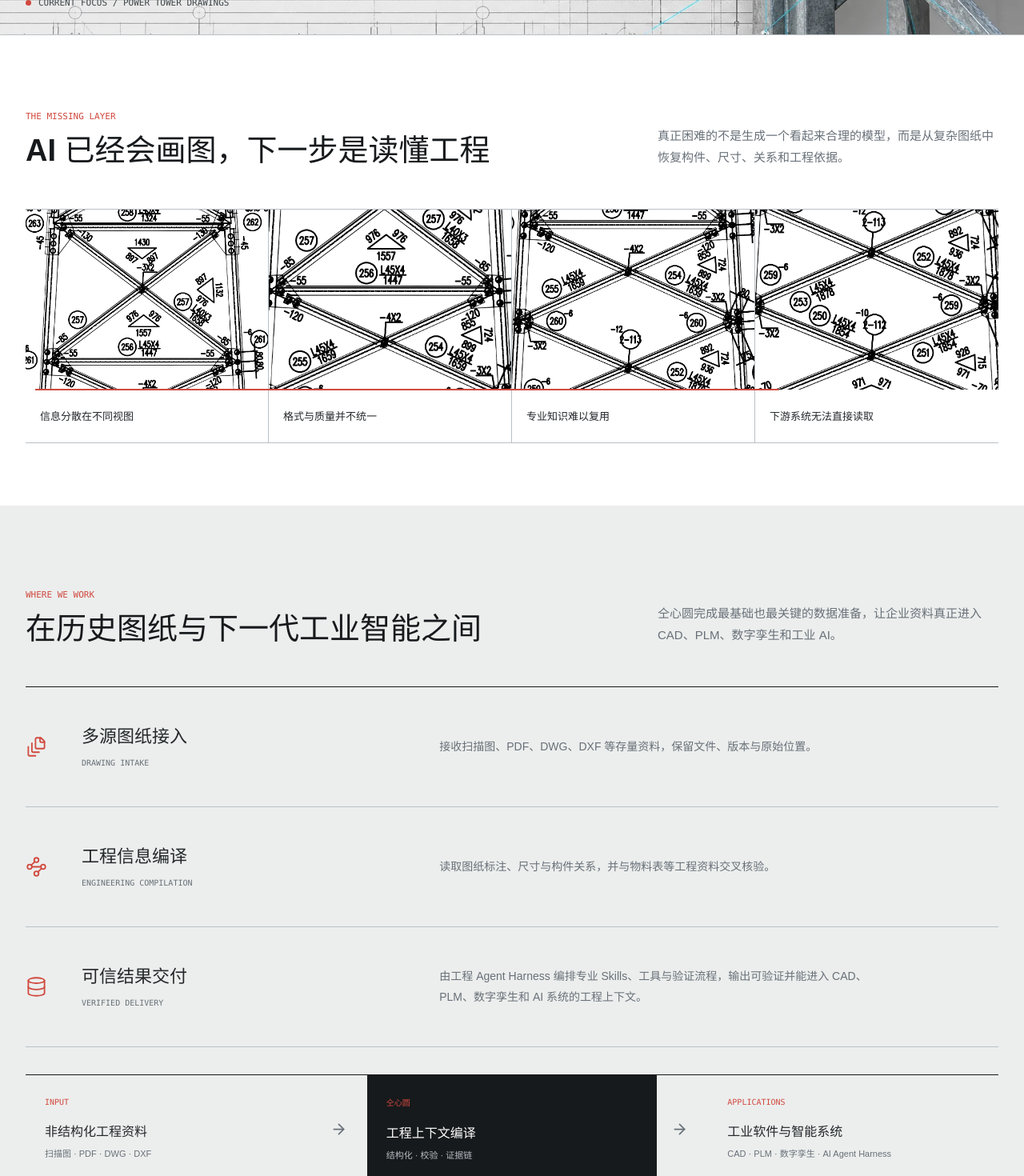
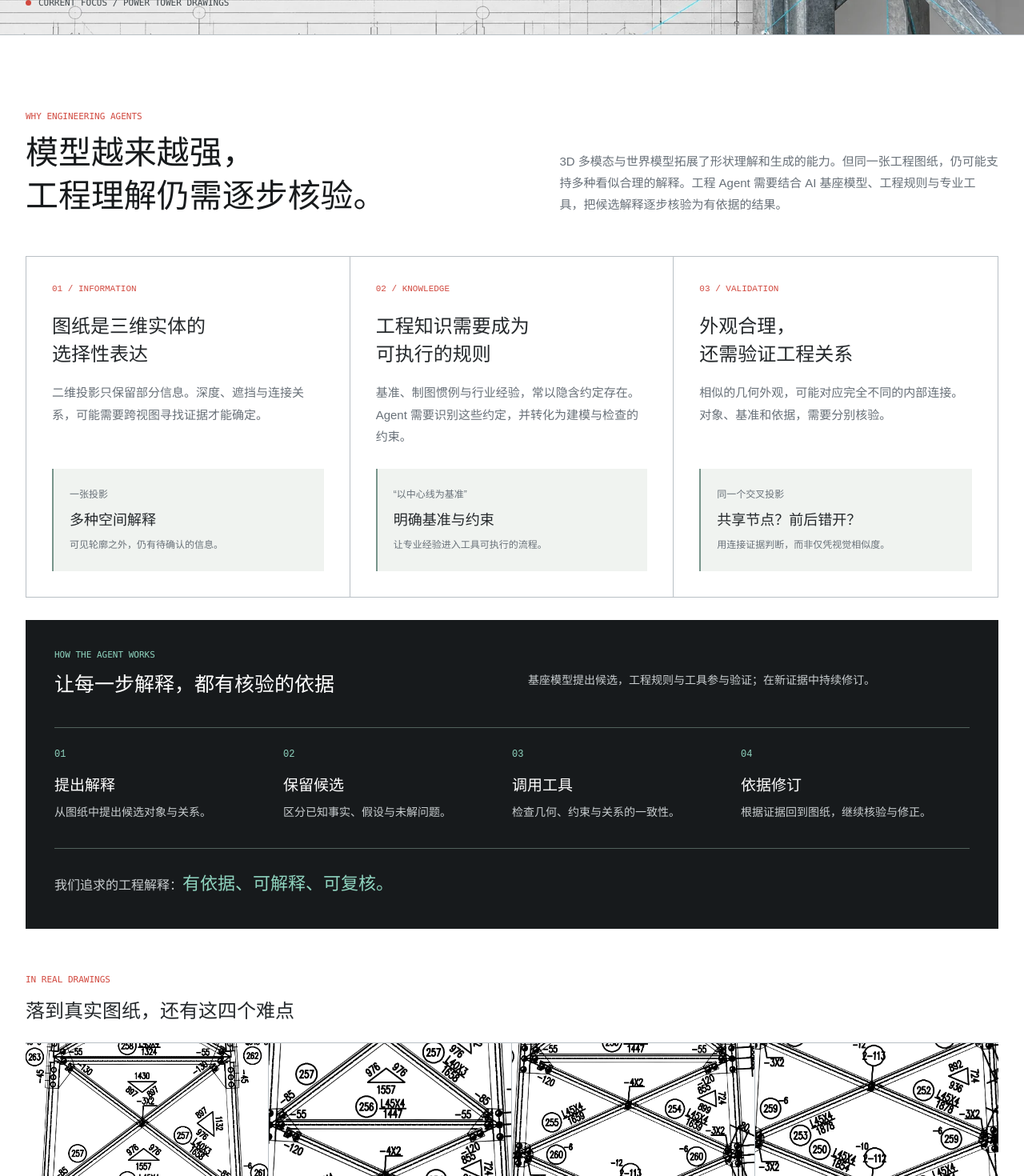
Before and after one commit to ConcentricCirclesMRTT/ConcentricCirclesMRTT.github.io, a React (Vite) app: page / in a window 1280 px wide. Shown: the part 700-2170 px from the top of the page at 80% size. Built offline with nearby package versions, Linux system fonts and the light colour scheme.

Commit message:
Redesign homepage engineering verification section and solution links

```diff
--- a/src/App.tsx
+++ b/src/App.tsx
@@ -201,10 +201,41 @@ function HomePage({ navigate }: { navigate: (page: PageId) => void }) {
       </section>
 
       <section className="problem-section section-light" aria-labelledby="problem-title">
-        <div className="page-grid problem-heading">
-          <div><p className="section-index">THE MISSING LAYER</p><h2 id="problem-title">AI 已经会画图，下一步是读懂工程</h2></div>
-          <p>真正困难的不是生成一个看起来合理的模型，而是从复杂图纸中恢复构件、尺寸、关系和工程依据。</p>
+        <div className="page-grid problem-heading engineering-heading">
+          <div><p className="section-index">WHY ENGINEERING AGENTS</p><h2 id="problem-title">模型越来越强，<br />工程理解仍需逐步核验。</h2></div>
+          <p>3D 多模态与世界模型拓展了形状理解和生成的能力。但同一张工程图纸，仍可能支持多种看似合理的解释。工程 Agent 需要结合 AI 基座模型、工程规则与专业工具，把候选解释逐步核验为有依据的结果。</p>
         </div>
+        <div className="page-grid engineering-reasons">
+          <article>
+            <span className="reason-number">01 / INFORMATION</span>
+            <h3>图纸是三维实体的<br />选择性表达</h3>
+            <p>二维投影只保留部分信息。深度、遮挡与连接关系，可能需要跨视图寻找证据才能确定。</p>
+            <div className="reason-example"><span>一张投影</span><strong>多种空间解释</strong><small>可见轮廓之外，仍有待确认的信息。</small></div>
+          </article>
+          <article>
+            <span className="reason-number">02 / KNOWLEDGE</span>
+            <h3>工程知识需要成为<br />可执行的规则</h3>
+            <p>基准、制图惯例与行业经验，常以隐含约定存在。Agent 需要识别这些约定，并转化为建模与检查的约束。</p>
+            <div className="reason-example"><span>“以中心线为基准”</span><strong>明确基准与约束</strong><small>让专业经验进入工具可执行的流程。</small></div>
+          </article>
+          <article>
+            <span className="reason-number">03 / VALIDATION</span>
+            <h3>外观合理，<br />还需验证工程关系</h3>
+            <p>相似的几何外观，可能对应完全不同的内部连接。对象、基准和依据，需要分别核验。</p>
+            <div className="reason-example"><span>同一个交叉投影</span><strong>共享节点？前后错开？</strong><small>用连接证据判断，而非仅凭视觉相似度。</small></div>
+          </article>
+        </div>
+        <div className="page-grid engineering-method">
+          <div className="method-heading"><p className="section-index">HOW THE AGENT WORKS</p><h3>让每一步解释，都有核验的依据</h3><p>基座模型提出候选，工程规则与工具参与验证；在新证据中持续修订。</p></div>
+          <ol className="verification-steps">
+            <li><span>01</span><div><h4>提出解释</h4><p>从图纸中提出候选对象与关系。</p></div></li>
+            <li><span>02</span><div><h4>保留候选</h4><p>区分已知事实、假设与未解问题。</p></div></li>
+            <li><span>03</span><div><h4>调用工具</h4><p>检查几何、约束与关系的一致性。</p></div></li>
+            <li><span>04</span><div><h4>依据修订</h4><p>根据证据回到图纸，继续核验与修正。</p></div></li>
+          </ol>
+          <p className="engineering-outcome">我们追求的工程解释：<strong>有依据、可解释、可复核。</strong></p>
+        </div>
+        <div className="page-grid evidence-intro"><p className="section-index">IN REAL DRAWINGS</p><h3>落到真实图纸，还有这四个难点</h3></div>
         <div className="page-grid evidence-strip">
           {evidenceItems.map((item) => (
             <article className="evidence-item" key={item.title}>
@@ -243,9 +274,9 @@ function HomePage({ navigate }: { navigate: (page: PageId) => void }) {
             <h2 id="neube-title">从角钢塔开始，重构工程 AI 的方法。</h2>
             <p>NeuBE-Structural-Rebuild 是一套 fully open-source、可 Fork 的 AI Agent Skill 基座。它把图纸、观察、假设、语义、约束和复核组织成可追溯的结构重构流程。</p>
             <p>角钢输电塔是第一个高难度压力测试：结果不仅要有三维形状，还要保留证据、身份和验证状态。</p>
-            <a className="text-button" href="/neube-sr-showcase/index.html">查看 NeuBE SR 展示 <ArrowRight size={17} /></a>
+            <a className="text-button" href="/neube-sr-showcase/index.html">跨领域工程数据参数化重建解决方案 <ArrowRight size={17} /></a>
           </div>
-          <a className="neube-image" href="/neube-sr-showcase/index.html" aria-label="打开 NeuBE SR 展示">
+          <a className="neube-image" href="/neube-sr-showcase/index.html" aria-label="打开跨领域工程数据参数化重建解决方案">
             <img src="/images/neube-sr-complete-tower.png" alt="NeuBE SR 重构的完整彩色角钢塔" />
             <span>打开展示 →</span>
           </a>
@@ -539,7 +570,7 @@ function App() {
         <nav className={`main-nav ${mobileOpen ? "is-open" : ""}`} aria-label="主导航">
           <button className={page === "product" ? "current" : ""} aria-current={page === "product" ? "page" : undefined} onClick={() => navigate("product")}>图纸建模 AI 产品</button>
           <button className={page === "research" ? "current" : ""} aria-current={page === "research" ? "page" : undefined} onClick={() => navigate("research")}>研究方向</button>
-          <a className="showcase-link" href="/neube-sr-showcase/index.html">NeuBE SR 展示</a>
+          <a className="showcase-link" href="/neube-sr-showcase/index.html">跨领域工程数据参数化重建解决方案</a>
           <button className={page === "about" ? "current" : ""} aria-current={page === "about" ? "page" : undefined} onClick={() => navigate("about")}>关于我们</button>
           <button className={page === "careers" ? "current" : ""} aria-current={page === "careers" ? "page" : undefined} onClick={() => navigate("careers")}>加入我们</button>
         </nav>
@@ -551,7 +582,7 @@ function App() {
       {page === "research" && <ResearchPage />}
       {page === "about" && <AboutPage />}
       {page === "careers" && <CareersPage openJob={openJob} setOpenJob={setOpenJob} />}
-      <footer className="site-footer"><div className="page-grid footer-grid"><div><strong className="footer-wordmark">MRTT</strong><p>工业数据 AI 公司 · 产品：仝心圆</p></div><div className="footer-links"><button onClick={() => navigate("home")}>首页</button><button onClick={() => navigate("product")}>图纸建模 AI 产品</button><button onClick={() => navigate("research")}>研究方向</button><a href="/neube-sr-showcase/index.html">NeuBE SR 展示</a><button onClick={() => navigate("about")}>关于我们</button><button onClick={() => navigate("careers")}>加入我们</button></div><div className="footer-meta"><span>CHINA / 2026</span><span>Copyright © 2026 浙江每日互动研究院有限公司</span></div></div></footer>
+      <footer className="site-footer"><div className="page-grid footer-grid"><div><strong className="footer-wordmark">MRTT</strong><p>工业数据 AI 公司 · 产品：仝心圆</p></div><div className="footer-links"><button onClick={() => navigate("home")}>首页</button><button onClick={() => navigate("product")}>图纸建模 AI 产品</button><button onClick={() => navigate("research")}>研究方向</button><a href="/neube-sr-showcase/index.html">跨领域工程数据参数化重建解决方案</a><button onClick={() => navigate("about")}>关于我们</button><button onClick={() => navigate("careers")}>加入我们</button></div><div className="footer-meta"><span>CHINA / 2026</span><span>Copyright © 2026 浙江每日互动研究院有限公司</span></div></div></footer>
     </div>
   );
 }
--- a/src/styles.css
+++ b/src/styles.css
@@ -2651,3 +2651,53 @@ span {
   overflow-wrap: anywhere;
 }
 .application-email:hover { color: var(--red); }
+
+/* Engineering reasoning: native editorial cards and an ordered verification process. */
+.engineering-heading { grid-template-columns: 1.1fr 1fr; gap: 64px; }
+.engineering-heading h2 { font-size: clamp(30px, 3.2vw, 44px); line-height: 1.3; }
+.engineering-reasons { display: grid; grid-template-columns: repeat(3, minmax(0, 1fr)); border: 1px solid var(--line); }
+.engineering-reasons article { display: flex; flex-direction: column; padding: 32px; border-right: 1px solid var(--line); }
+.engineering-reasons article:last-child { border-right: 0; }
+.reason-number { color: var(--red); font: 11px/1.5 ui-monospace, monospace; }
+.engineering-reasons h3 { margin: 22px 0 16px; font-size: 24px; line-height: 1.45; }
+.engineering-reasons p { color: var(--muted); font-size: 15px; line-height: 1.85; margin-bottom: 26px; }
+.reason-example { margin-top: auto; padding: 22px 20px; background: #f0f3f0; border-left: 2px solid #78958b; }
+.reason-example span, .reason-example strong, .reason-example small { display: block; }
+.reason-example span { color: var(--muted); font-size: 12px; }
+.reason-example strong { margin: 10px 0; font-size: 18px; }
+.reason-example small { color: var(--muted); font-size: 12px; line-height: 1.7; }
+.engineering-method { margin-top: 28px; padding: 36px; background: var(--graphite); color: var(--white); }
+.method-heading { display: grid; grid-template-columns: 1fr 1fr; column-gap: 40px; }
+.method-heading .section-index { grid-column: 1 / -1; color: #8fd4bf; }
+.method-heading h3 { margin-bottom: 24px; font-size: 25px; line-height: 1.4; }
+.method-heading > p:last-child { color: #c9ced0; line-height: 1.8; font-size: 14px; }
+.verification-steps { list-style: none; padding: 0; margin: 12px 0 32px; display: grid; grid-template-columns: repeat(4, minmax(0, 1fr)); }
+.verification-steps li { border-top: 1px solid #52615b; padding: 22px 24px 0 0; }
+.verification-steps li > span { color: #8fd4bf; font: 12px/1 ui-monospace, monospace; }
+.verification-steps h4 { margin: 16px 0 10px; font-size: 19px; }
+.verification-steps p { margin: 0; color: #c9ced0; font-size: 14px; line-height: 1.8; }
+.engineering-outcome { margin: 0; padding-top: 24px; border-top: 1px solid #52615b; color: #c9ced0; font-size: 16px; line-height: 1.8; }
+.engineering-outcome strong { color: #8fd4bf; font-size: 22px; }
+.evidence-intro { margin-top: 56px; margin-bottom: 24px; }
+.evidence-intro h3 { margin-bottom: 0; font-size: 24px; }
+.main-nav .showcase-link { max-width: 224px; line-height: 1.6; }
+@media (max-width: 1000px) {
+  .engineering-heading { grid-template-columns: 1fr; gap: 24px; }
+  .engineering-reasons article { padding: 24px 20px; }
+  .engineering-reasons h3 { font-size: 21px; }
+}
+@media (max-width: 760px) {
+  .engineering-reasons { grid-template-columns: 1fr; }
+  .engineering-reasons article { border-right: 0; border-bottom: 1px solid var(--line); padding: 28px; }
+  .engineering-reasons article:last-child { border-bottom: 0; }
+  .engineering-reasons h3 br { display: none; }
+  .engineering-method { padding: 28px 24px; }
+  .method-heading { grid-template-columns: 1fr; }
+  .method-heading h3 { margin-bottom: 12px; }
+  .verification-steps { grid-template-columns: 1fr; margin-top: 24px; }
+  .verification-steps li { display: flex; gap: 20px; padding: 20px 0; }
+  .verification-steps li > span { padding-top: 6px; }
+  .verification-steps h4 { margin-top: 0; }
+  .engineering-outcome strong { display: block; font-size: 21px; }
+  .main-nav .showcase-link { max-width: none; }
+}
```
